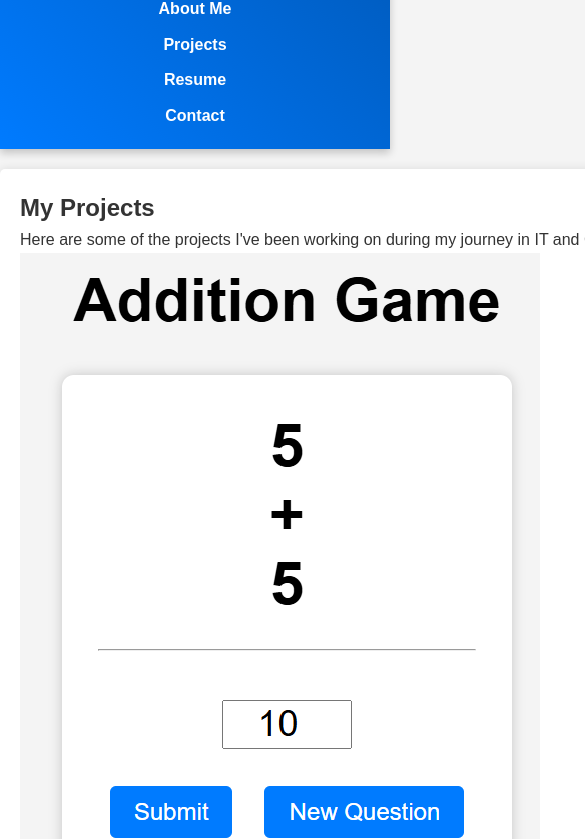
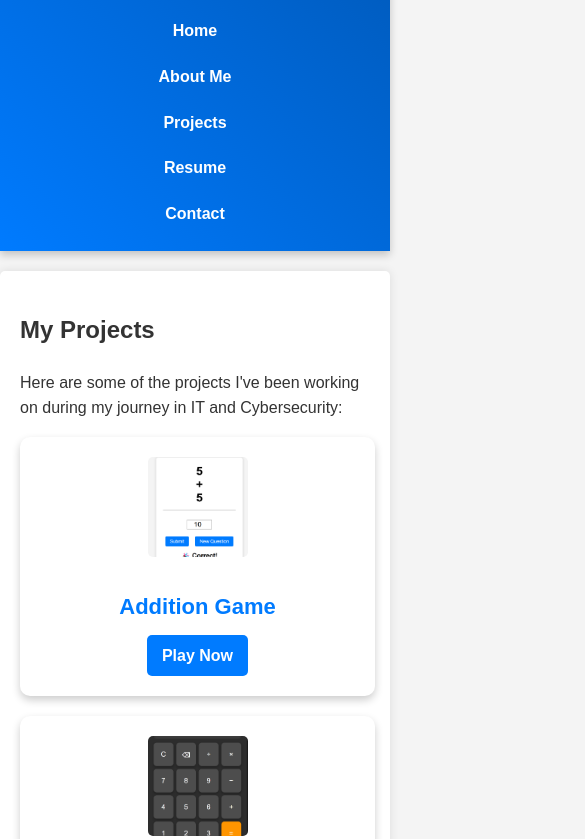
Before and after one commit to Rmccune85/ronmccune-portfolio, a plain HTML site: page projects.html in a window 390 px wide. Shown: the part 149-988 px from the top of the page, 585 px wide, since content can reach past the window. Drawn offline with Linux system fonts and the light colour scheme.

Commit message:
Update styles.css
fix footer

```diff
--- a/styles.css
+++ b/styles.css
@@ -2,29 +2,22 @@
     Author: Ron McCune
     File: styles.css
     Date: 02/23/2025
-    Description: Styles for personal portfolio website with a fixed footer at the bottom of the page.
+    Description: Styles for personal portfolio website with responsive design.
 */
 
 /* ===========================
    General Styles
 =========================== */
-* {
+body {
+    font-family: 'Poppins', Arial, sans-serif; /* Main font for consistency across devices */
+    background-color: #f4f4f4; /* Light gray background for contrast */
+    color: #333; /* Dark gray text color for readability */
+    padding: 0;
     margin: 0;
-    padding: 0;
-    box-sizing: border-box;
-}
-
-body {
-    font-family: 'Poppins', Arial, sans-serif;
-    background-color: #f4f4f4;
-    color: #333;
-    line-height: 1.6;
-    overflow-x: hidden;
-
-    /* Ensures full-page layout */
-    display: flex;
-    flex-direction: column;
-    min-height: 100vh;
+    line-height: 1.6; /* Improved text spacing */
+    box-sizing: border-box; /* Consistent box-sizing across all elements */
+    overflow-x: hidden; /* Prevents horizontal scroll on mobile */
+    padding-bottom: 80px; /* Space for fixed footer */
 }
 
 /* ===========================
@@ -32,20 +25,31 @@ body {
 =========================== */
 header {
     text-align: center;
-    background: linear-gradient(45deg, #007bff, #0056b3);
+    background: linear-gradient(45deg, #007bff, #0056b3); /* Gradient for modern look */
     color: white;
     padding: 10px 0;
-    box-shadow: 0 4px 8px rgba(0, 0, 0, 0.2);
+    box-shadow: 0 4px 8px rgba(0, 0, 0, 0.2); /* Shadow for depth */
+    position: sticky;
+    top: 0;
+    z-index: 1000; /* Keeps header on top */
     width: 100%;
 }
 
+/* ===========================
+   Navigation Styles
+=========================== */
 header nav ul {
     list-style: none;
+    padding: 0;
     display: flex;
     justify-content: center;
     gap: 10px;
-    padding: 10px;
-    flex-wrap: wrap;
+    margin: 10px 0;
+    flex-wrap: wrap; /* Wraps links on smaller screens */
+}
+
+header nav ul li {
+    display: inline-block;
 }
 
 header nav ul li a {
@@ -54,28 +58,30 @@ header nav ul li a {
     font-weight: bold;
     padding: 5px 10px;
     border-radius: 5px;
-    transition: background 0.3s;
+    transition: background 0.3s, color 0.3s;
+    display: block;
 }
 
 header nav ul li a:hover {
-    background-color: rgba(255, 255, 255, 0.2);
+    background-color: rgba(255, 255, 255, 0.2); /* Hover effect */
+    color: white;
 }
 
 /* ===========================
    Profile Image Styles
 =========================== */
 .profile-image {
-    border-radius: 50%;
+    border-radius: 50%; /* Circular profile image */
     width: 90px;
     height: 90px;
-    object-fit: cover;
+    object-fit: cover; /* Maintains aspect ratio */
     border: 3px solid white;
     transition: transform 0.3s ease;
     margin: 0 auto;
 }
 
 .profile-image:hover {
-    transform: scale(1.1);
+    transform: scale(1.1); /* Slight zoom on hover */
 }
 
 /* ===========================
@@ -89,14 +95,6 @@ main {
     border-radius: 5px;
     box-shadow: 0px 0px 10px rgba(0, 0, 0, 0.1);
     text-align: left;
-
-    /* Allows main to take up all available space */
-    flex-grow: 1;
-}
-
-/* Adds spacing between content and footer */
-.page-buffer {
-    height: 40px; /* Adjust this value to control the buffer size */
 }
 
 /* ===========================
@@ -116,11 +114,101 @@ footer {
 }
 
 /* ===========================
+   Project Cards
+=========================== */
+.projects-section {
+    display: flex;
+    flex-wrap: wrap;
+    justify-content: center;
+    gap: 20px;
+    padding: 20px;
+}
+
+.project-card {
+    background: white;
+    border-radius: 10px;
+    box-shadow: 0 4px 8px rgba(0, 0, 0, 0.2);
+    width: 300px;
+    max-width: 90%;
+    text-align: center;
+    padding: 20px;
+    transition: transform 0.3s, box-shadow 0.3s;
+    margin-bottom: 20px;
+}
+
+.project-card:hover {
+    transform: scale(1.05); /* Zoom effect */
+    box-shadow: 0 8px 16px rgba(0, 0, 0, 0.3);
+}
+
+.project-card img {
+    width: 100px;
+    height: 100px;
+    object-fit: cover;
+    border-radius: 5px;
+    margin-bottom: 10px;
+}
+
+.project-card h3 {
+    color: #007bff;
+    font-size: 22px;
+    margin: 15px 0 10px;
+}
+
+.project-card a {
+    display: inline-block;
+    text-decoration: none;
+    color: white;
+    background: #007bff;
+    padding: 8px 15px;
+    border-radius: 5px;
+    transition: background 0.3s;
+    font-weight: bold;
+}
+
+.project-card a:hover {
+    background: #0056b3;
+}
+
+/* ===========================
    Responsive Design for Mobile
 =========================== */
 @media only screen and (max-width: 600px) {
-    header nav ul {
+    nav ul {
         flex-direction: column;
+        gap: 10px;
+    }
+
+    .project-card {
+        width: 100%;
+    }
+
+    .dice-display {
+        flex-wrap: wrap;
+        justify-content: center;
+    }
+
+    .dice-face {
+        width: 25%;
+        margin-bottom: 10px;
+    }
+
+    .dice-face img {
+        width: 80%;
+        height: auto;
+    }
+}
+
+/* ===========================
+   Responsive Design for Tablets
+=========================== */
+@media only screen and (min-width: 601px) and (max-width: 1024px) {
+    nav ul {
+        justify-content: space-around;
+    }
+
+    .project-card {
+        width: 45%; /* Two-column layout on tablets */
     }
 }
 
```
